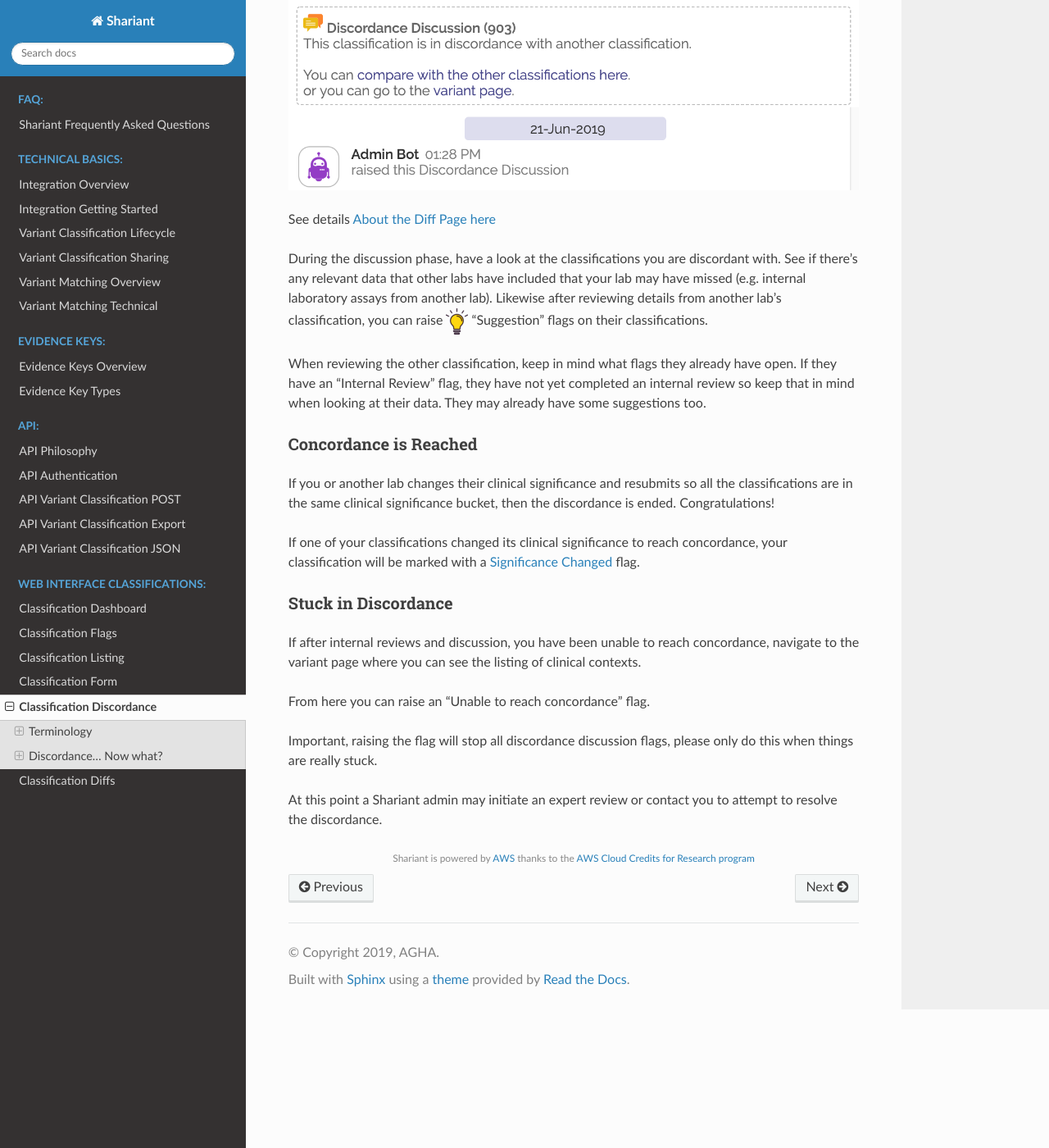
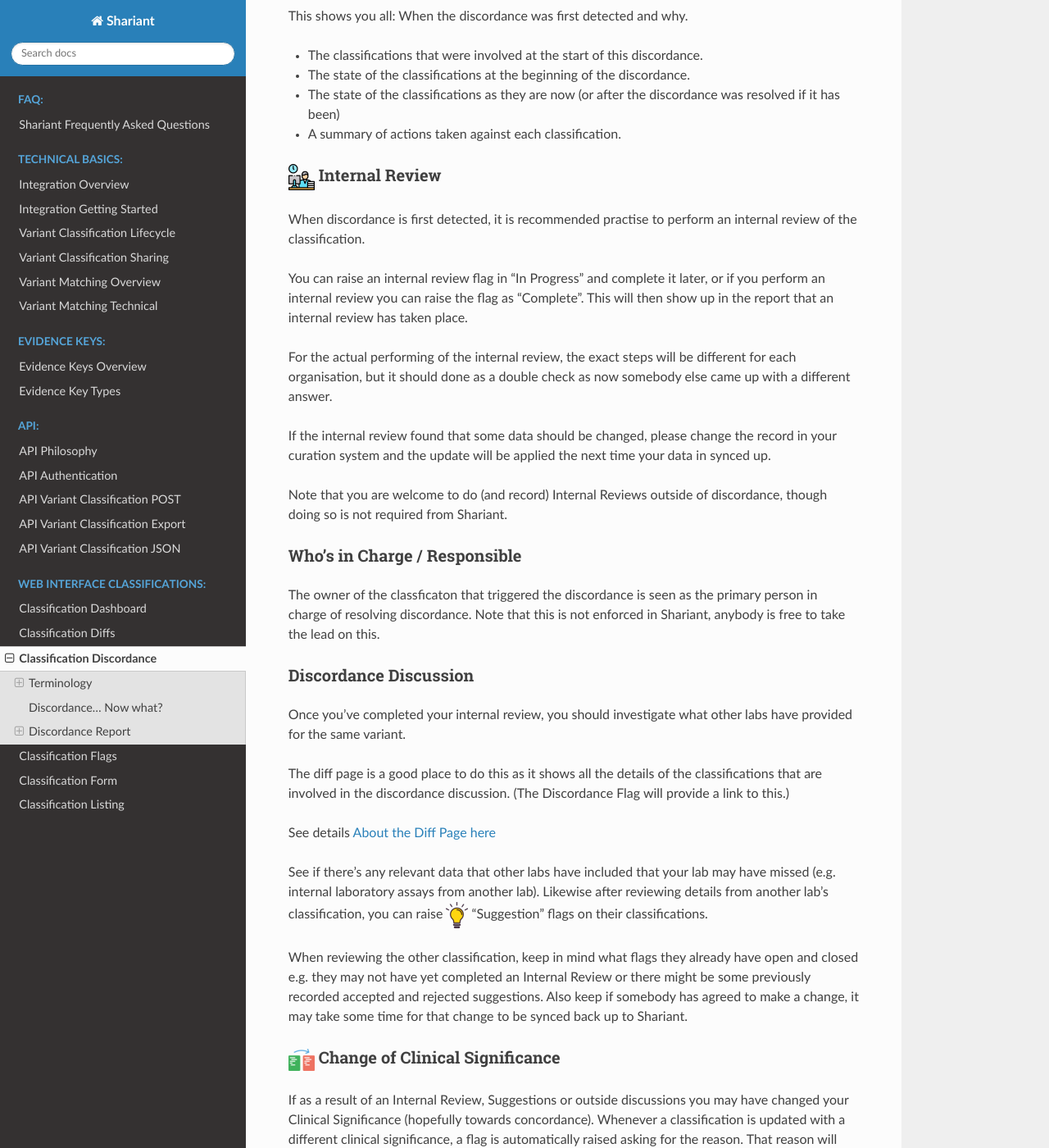
Before and after one commit to SACGF/shariant_docs, a Sphinx documentation site: the page built from docs/site/classification_discordance.md, in a window 1280 px wide and 1400 px high, scrolled down 1784 px. Shown: the whole window at 82% size. Built offline with Sphinx 7.4.7 and the Read the Docs theme 2.0.0, drawn with Linux system fonts in a browser that asks for light colours; some of the changed text lies outside the part shown.

Commit message:
Updated help with the new flag screens, discordance process.

```diff
--- a/docs/index.rst
+++ b/docs/index.rst
@@ -40,11 +40,11 @@ Welcome to Shariant Integration documentation
    :caption: Web Interface Classifications:
 
    site/classification_dashboard
+   site/classification_diffs
+   site/classification_discordance
    site/classification_flags
+   site/classification_form
    site/classification_listing
-   site/classification_form
-   site/classification_discordance
-   site/classification_diffs
 
 Indices and tables
 ==================
--- a/docs/site/classification_discordance.md
+++ b/docs/site/classification_discordance.md
@@ -5,12 +5,12 @@
 ### Allele
 Shariant refers to "alleles" as a way to join logically equivalent variants in different builds together.
 
-e.g. GRCh37 1:40773150 G>A is linked to the same allele as GRCh38 1:40307478 G>A.
+e.g. `GRCh37 1:40773150 G>A` is linked to the same allele as `GRCh38 1:40307478 G>A`.
 
-Discordance is applied across genome builds on alleles, so if your lab is using GRCh37 and another lab is using GRCh38 and if both labs logically referring to the same variant, then discordance calculations will consider both of your classifications together.
+Discordance is applied across genome builds on alleles, so if your lab is using GRCh37 and another lab is using GRCh38 and if both labs have a classification that is logically referring to the same variant, then discordance calculations will consider both of those classifications together.
 
 ### Clinical Groups
-Clinical groups is used to subdivide classifications within an allele. In many cases there will be only be one "default" clinical group for an allele, but in the following scenarios you might need to make new ones:
+Clinical groups are used to subdivide classifications within an allele. In many cases there will be only be one "default" clinical group for an allele, but in the following scenarios you might need to make new ones:
 * The conditions between the classifications is significantly different (e.g. "Tietz syndrome" vs "Carpenter syndrome")
 * The transcripts are significantly different
 
@@ -20,51 +20,94 @@ In most cases the "default" clinical group per allele will be sufficient.
 Two (or more) classifications are considered discordant if they:
 * Belong to the same allele
 * Belong to the same clincal group within that allele (including the "default" clinical group)
+* Transcript & condition do not directly affect the calculation unless a human determines the differences in those values designate a different clinical group
 * Are shared at the Shariant Users level or 3rd Party Database level
-* Have clinical signifiances that fall into 2 or more of the following buckets (benign/likely benign), (VUS A/B/C), (likely pathogenic/ pathogenic). e.g. likely benign is discordant with VUS, but likely benign is concordant with benign.
-* Transcript & condition do not directly affect the calculation unless a human determines the differences in those values designate a different clinical group
+* Have clinical signifiances that fall into 2 or more of the following buckets (benign/likely benign), (VUS A/B/C), (likely pathogenic/ pathogenic), risk factor . e.g. likely benign is discordant with VUS, but likely benign is concordant with benign.
 
 ## Discordance... Now what?
 
 So if one of your classifications meets the discordance criteria with another classification, what happens next?
 
-### ![](images/checklist.png) Internal Review
+## Discordance Report
 
-When discordance is first detected, discordant classifications will have an "Internal Review" flag raised against them.
-It is then up to someone from the lab to perform an internal review, update information in the source system for the classification (if required), and close the internal review flag.
+A good place to start is the Discordance Report. The Discordance flag will provide you a link to get to here.
 
-The steps you take during an internal review are up to the discretion of your lab.
+![](images/discordance_report.png)
 
-Note if you've closed an internal review flag in the last 365 days, you won't be asked to perform another one.
+This shows you all:
+When the discordance was first detected and why.
+* The classifications that were involved at the start of this discordance.
+* The state of the classifications at the beginning of the discordance.
+* The state of the classifications as they are now (or after the discordance was resolved if it has been)
+* A summary of actions taken against each classification.
 
-### ![](images/conversation.png) Discordance Discussion
+### ![](images/work.png) Internal Review
 
-At this point a flag will be raised asking you to discuss the discordance with the labs responsible for the other classifications. Shariant can facilitate this discussion.
+When discordance is first detected, it is recommended practise to perform an internal review of the classification.
 
-If you open the flag it will provide some quick links to the corresponding variant page. From the variant page you will see classifications grouped by clinical group as well as seeing classifications from your lab or organisation not yet shared with all users.
+You can raise an internal review flag in "In Progress" and complete it later, or if you perform an internal review you can raise the flag as "Complete".
+This will then show up in the report that an internal review has taken place.
 
-The flag will also provide a link to the diff page, showing all the details of the classifications that are involved in the discordance discussion.
+For the actual performing of the internal review, the exact steps will be different for each organisation, but it should done as a double check as now somebody else came up with a different answer.
 
-![](images/discordance_discussion.png)
+If the internal review found that some data should be changed, please change the record in your curation system and the update will be applied the next time your data in synced up.
+
+Note that you are welcome to do (and record) Internal Reviews outside of discordance, though doing so is not required from Shariant.
+
+### Who's in Charge / Responsible
+
+The owner of the classficaton that triggered the discordance is seen as the primary person in charge of resolving discordance. Note that this is not enforced in Shariant, anybody is free to take the lead on this.
+
+### Discordance Discussion
+
+Once you've completed your internal review, you should investigate what other labs have provided for the same variant.
+
+The diff page is a good place to do this as it shows all the details of the classifications that are involved in the discordance discussion. (The Discordance Flag will provide a link to this.)
 
 See details [About the Diff Page here](classification_diffs)
 
-During the discussion phase, have a look at the classifications you are discordant with. See if there's any relevant data that other labs have included that your lab may have missed (e.g. internal laboratory assays from another lab). Likewise after reviewing details from another lab's classification, you can raise ![](images/lightbulb.png) "Suggestion" flags on their classifications.
+See if there's any relevant data that other labs have included that your lab may have missed (e.g. internal laboratory assays from another lab). Likewise after reviewing details from another lab's classification, you can raise ![](images/lightbulb.png) "Suggestion" flags on their classifications.
 
-When reviewing the other classification, keep in mind what flags they already have open. If they have an "Internal Review" flag, they have not yet completed an internal review so keep that in mind when looking at their data. They may already have some suggestions too.
+When reviewing the other classification, keep in mind what flags they already have open and closed e.g. they may not have yet completed an Internal Review or there might be some previously recorded accepted and rejected suggestions.
+Also keep if somebody has agreed to make a change, it may take some time for that change to be synced back up to Shariant.
+
+### ![](images/exchange.png) Change of Clinical Significance
+
+If as a result of an Internal Review, Suggestions or outside discussions you may have changed your Clinical Significance (hopefully towards concordance).
+Whenever a classification is updated with a different clinical significance, a flag is automatically raised asking for the reason.
+That reason will then be translated to the Discordance Report.
+Note that even if the report has been closed, if you still have outstanding Clinical Significance Change flags you can still update them and it will be reflected.
+
+### Withdrawing
+
+If a classification that caused the discordance has been found to be in large error and shouldn't be considered in its current form, the owner of the classification may mark it as Withdrawn from the classification form.
+
+Withdrawn classifications are not considered during discordance calculations.
+(It will still appear on the report, but will be struck out to indiciate it is no longer considered.)
+
+### Comparisons are not Relevant
+
+If you determine you have two or more classifications that are discordant but for good reason, you can change the Clinical Grouping of the records.
+
+For example, if a variation is Pathogenic for "Tietz syndrome" and benign for "Carpenter syndrome" you can divide classifications up into both.
+To do so from the variant page, click "Change Clinical Grouping".
+
+A column for clinical grouping will appear, any classifications that have the same text in that column will be considered in the same Clinical Grouping. Note that a Clinical Grouping is just a free text name and the classifications that belong to it.
+
+Once you've updated it so classificaitons have the appropriate groupings, hit save. This may resolve (or cause) outstanding discordances.
+It is suggested that if you do subdivide records, that you don't leave any in that variant in the "default" grouping for that Aalele.
 
 ### Concordance is Reached
 
-If you or another lab changes their clinical significance and resubmits so all the classifications are in the same clinical significance bucket, then the discordance is ended. Congratulations!
-
-If one of your classifications changed its clinical significance to reach concordance, your classification will be marked with a [Significance Changed](classification_flags) flag.
+If you or another lab changes
+* Sub-divide classifications into more meaningful groupings. (should only be rarely required)
+* Withdraw classifications that aren't in concordance. (should only be rarely required)
+* Change clinical significances so all the remaining classifications are in the same clinical significance bucket.
+Then you will have reached concordance and the discordance and report will automatically close. Congradulations.
 
 ### Stuck in Discordance
 
-If after internal reviews and discussion, you have been unable to reach concordance, navigate to the variant page where you can see the listing of clinical contexts.
+If after internal reviews and discussion, you have been unable to reach concordance, navigate to the Discordance Report page.
 
-From here you can raise an "Unable to reach concordance" flag.
-
-Important, raising the flag will stop all discordance discussion flags, please only do this when things are really stuck.
-
-At this point a Shariant admin may initiate an expert review or contact you to attempt to resolve the discordance.
+From here you can click "Unable to reach concordance".
+Please only do this as a last resort. Note that if there are any changes to the Clinical Context (a new record is added or a record changes its significance) discordance will be re-opened and the report will report the starting state as it was when "Unable to reach concordane" was clicked.
```
Also changed, not shown: docs/site/classification_flags.md (+53 -31 lines), docs/site/images/conversation.png (deleted), docs/site/images/discordance.png (added), docs/site/images/discordance_discussion.png (deleted), docs/site/images/discordance_report.png (added), docs/site/images/flag_dialog.png, docs/site/images/outstanding_edits.png (added), docs/site/images/trash.png (added), docs/site/images/unable_to_reach_concordance.png (deleted), docs/site/images/work.png (added).
